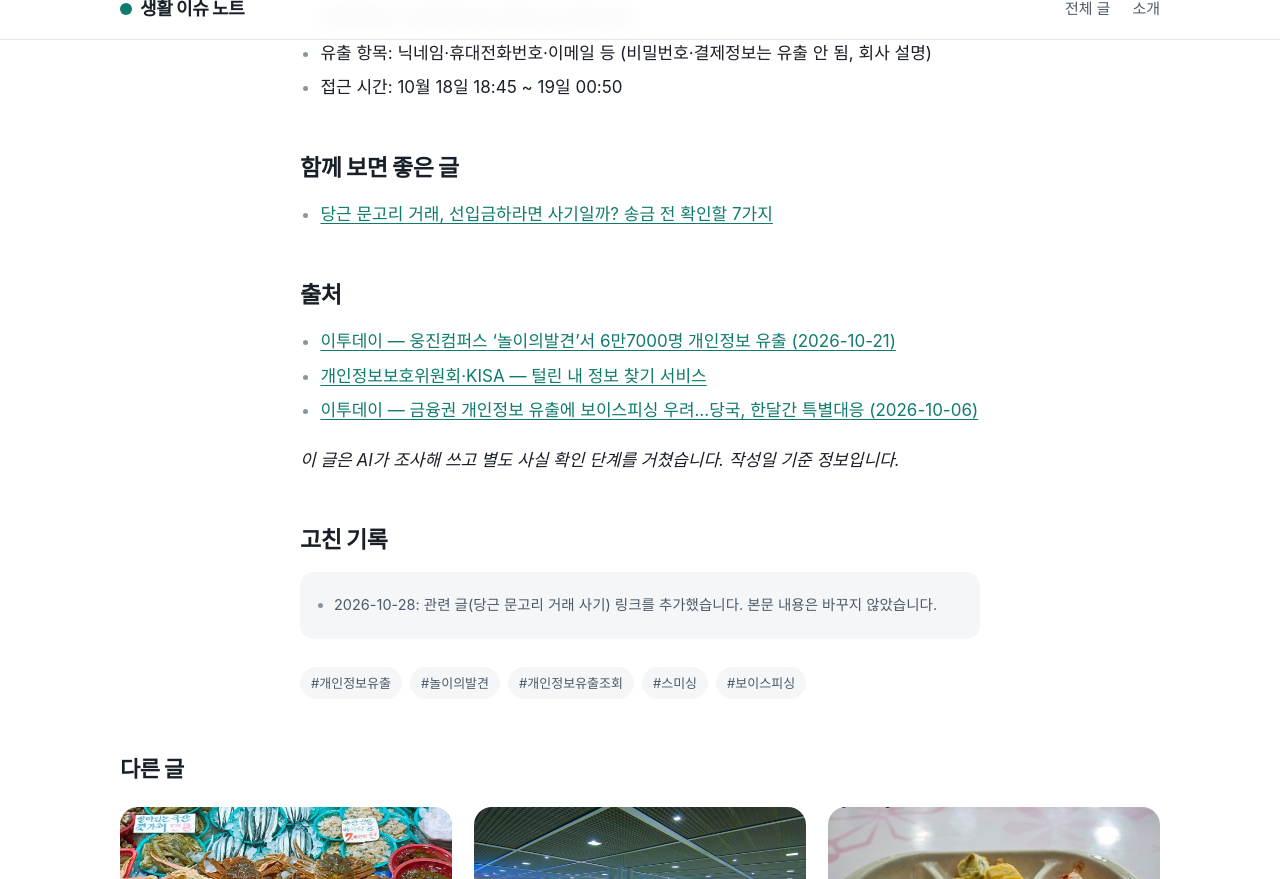
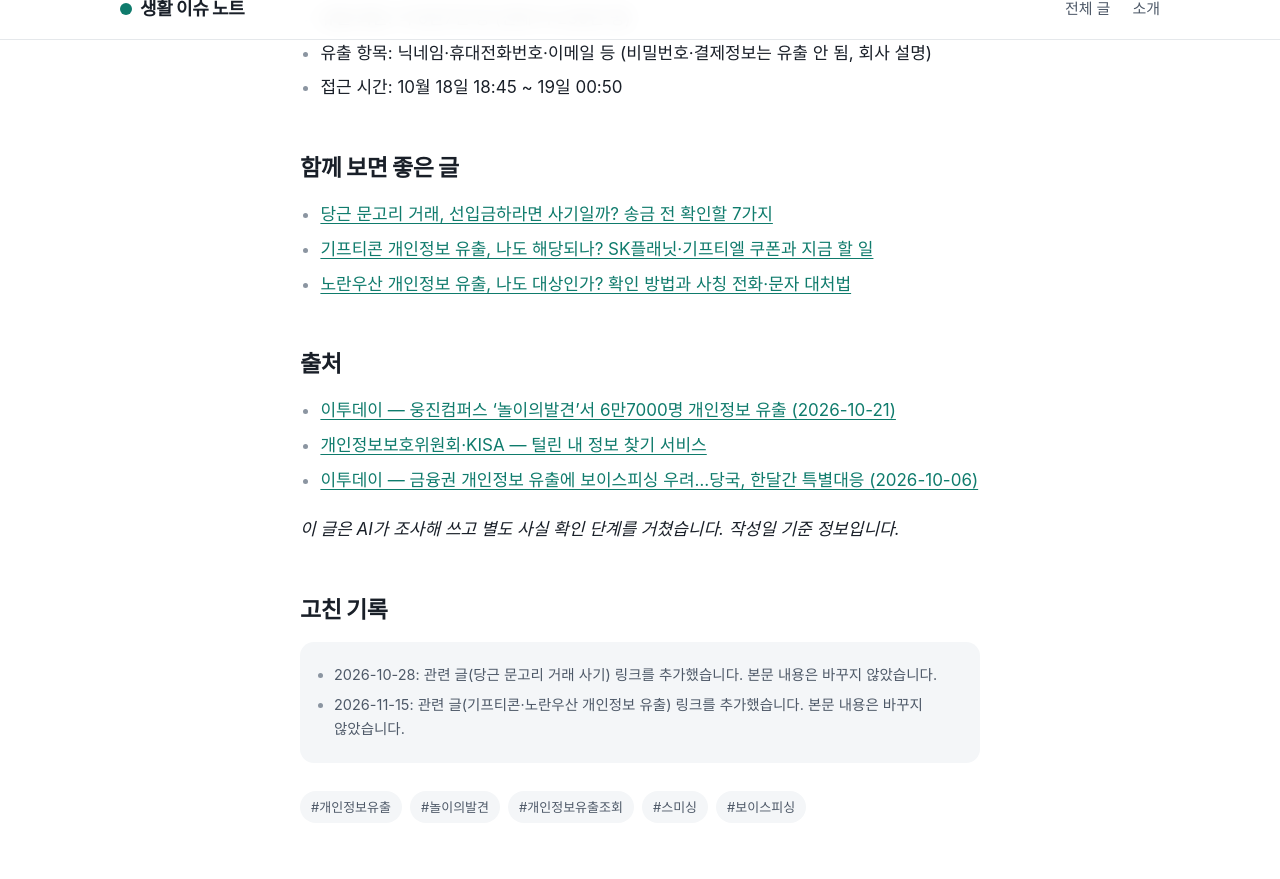
Before and after one commit to sadfklansdkl/issue-notes, a Jekyll site: the page built from _posts/2026-10-23-noriui-balgyeon-data-leak-what-to-do.md, in a window 1280 px wide and 900 px high, scrolled down 2906 px, cut to the strip 21-900 px from the top of the window. Built offline with Jekyll 4.4.1, drawn with Linux system fonts in a browser that asks for light colours; some web fonts are replaced; some of the changed text lies outside the part shown.

Commit message:
글 게시·수정 20261115-2000

```diff
--- a/_posts/2026-10-23-noriui-balgyeon-data-leak-what-to-do.md
+++ b/_posts/2026-10-23-noriui-balgyeon-data-leak-what-to-do.md
@@ -34,6 +34,8 @@ tags: [개인정보유출, 놀이의발견, 개인정보유출조회, 스미싱,
 
 ## 함께 보면 좋은 글
 - [당근 문고리 거래, 선입금하라면 사기일까? 송금 전 확인할 7가지]({{ '/2026/10/21/daangn-doorknob-deal-prepayment-scam-check/' | relative_url }})
+- [기프티콘 개인정보 유출, 나도 해당되나? SK플래닛·기프티엘 쿠폰과 지금 할 일]({{ '/2026/10/30/gifticon-data-leak-sk-planet-giftil-what-to-do/' | relative_url }})
+- [노란우산 개인정보 유출, 나도 대상인가? 확인 방법과 사칭 전화·문자 대처법]({{ '/2026/11/15/yellow-umbrella-noran-usan-data-leak-check-what-to-do/' | relative_url }})
 
 ## 출처
 - [이투데이 — 웅진컴퍼스 '놀이의발견'서 6만7000명 개인정보 유출 (2026-10-21)](https://www.etoday.co.kr/news/view/2638464)
@@ -44,3 +46,4 @@ _이 글은 AI가 조사해 쓰고 별도 사실 확인 단계를 거쳤습니
 
 ## 고친 기록
 - 2026-10-28: 관련 글(당근 문고리 거래 사기) 링크를 추가했습니다. 본문 내용은 바꾸지 않았습니다.
+- 2026-11-15: 관련 글(기프티콘·노란우산 개인정보 유출) 링크를 추가했습니다. 본문 내용은 바꾸지 않았습니다.
```
Also changed, not shown: _posts/2026-10-30-gifticon-data-leak-sk-planet-giftil-what-to-do.md (+4 -0 lines).
